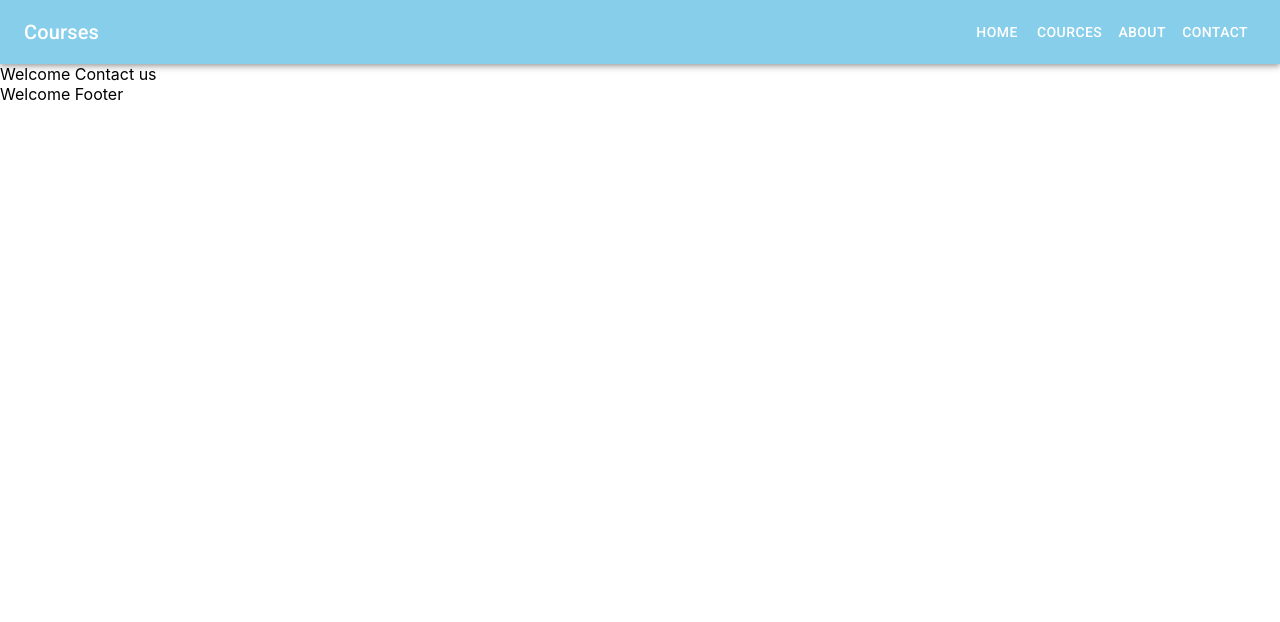
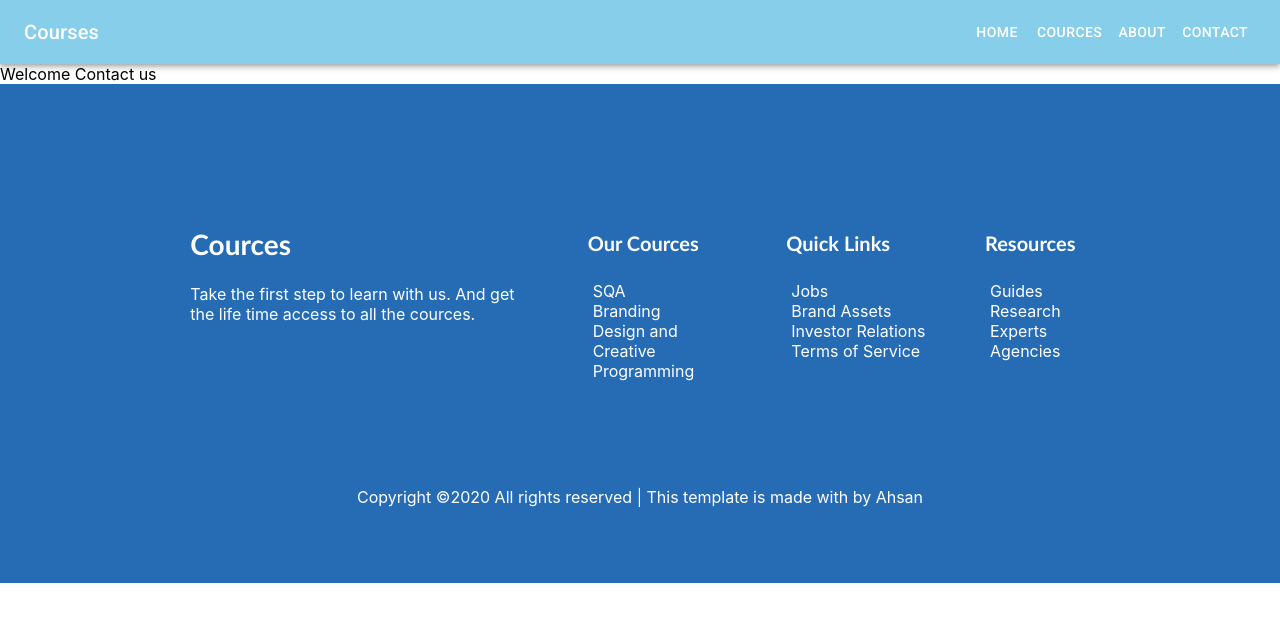
Before and after one commit to AhsanulHaq777/Website-using-WAAPI, a React (Create React App) app: page /contact in a window 1280 px wide. Shown: the top 622 px of the page. Built offline with nearby package versions, Linux system fonts and the light colour scheme.

Commit message:
updated Footer.js and added Footer.css file

```diff
--- /dev/null
+++ b/src/Footer.css
@@ -0,0 +1,41 @@
+#footerbackground {
+
+    background-color: #256cb5;;
+    flex-grow: 1;
+
+}
+
+#footerinnerdiv {
+    padding-top: 120px;
+    padding-bottom: 60px;
+}
+
+#footerbranddiv {
+    text-align: left;
+    color: white;
+    padding-left: 35px;
+}
+
+#footerbrandhead {
+    font-family: 'Trebuchet MS', 'Lucida Sans Unicode', 'Lucida Grande', 'Lucida Sans', Arial, sans-serif;
+    font-size: 28px;
+    font-weight: bolder;
+}
+
+#list {
+    text-align: left;
+    color: white;
+}
+
+#listheading {
+    font-family: 'Trebuchet MS', 'Lucida Sans Unicode', 'Lucida Grande', 'Lucida Sans', Arial, sans-serif;
+    font-size: 20px;
+    padding-left: 35px;
+}
+
+#copyrightdiv {
+    text-align: center;
+    color: white;
+    margin-top: 90px;
+    /* margin-bottom: 30px; */
+}
--- a/src/Footer.js
+++ b/src/Footer.js
@@ -1,9 +1,80 @@
 import React from 'react';
+import './Footer.css'
+
+// import material-ui
+import { makeStyles } from '@material-ui/core/styles';
+import Grid from '@material-ui/core/Grid';
+
+
+const useStyles = makeStyles((theme) => ({
+  root: {
+    flexGrow: 1,
+    alignContent: 'center',
+    // textAlign: 'center',
+    padding: theme.spacing(7)
+  },
+
+  paper: {
+    padding: theme.spacing(1),
+    alignContent: 'center',
+    color: '#256cb5'
+  },
+}));
 
 function Footer() {
+  const classes = useStyles();
   return (
-    <div>
-      Welcome Footer
+    <div id="footerbackground">
+      <div id="footerinnerdiv" className={classes.root}>
+        <Grid container spacing={3} >
+          <Grid item xs={0} sm={0} md={0} lg={1}></Grid>
+          <Grid item xs={12} sm={12} md={12} lg={4}>
+            <div id="footerbranddiv">
+              <h2 id="footerbrandhead">Cources</h2>
+              <p>Take the first step to learn with us. And get the life time access to all the cources.</p>
+            </div>
+          </Grid>
+
+          <Grid item xs={12} sm={4} md={3} lg={2}>
+            <div id="list">
+              <h4 id="listheading">Our Cources</h4>
+              <ul>
+                SQA<br />
+                Branding<br />
+                Design and Creative<br />
+                Programming<br />
+              </ul>
+            </div>
+
+          </Grid>
+          <Grid item xs={12} sm={4} md={3} lg={2}>
+          <div id="list">
+              <h4 id="listheading">Quick Links</h4>
+              <ul>
+                <>Jobs</><br />
+                <>Brand Assets</><br />
+                <>Investor Relations</><br />
+                <>Terms of Service</><br />
+              </ul>
+            </div>
+          </Grid>
+          <Grid item xs={12} sm={4} md={3} lg={2}>
+          <div id="list">
+              <h4 id="listheading">Resources</h4>
+              <ul>
+                <>Guides</><br />
+                <>Research</><br />
+                <>Experts</><br />
+                <>Agencies</><br />
+              </ul>
+            </div>
+          </Grid>
+          <Grid item xs={0} sm={0} md={0} lg={1}></Grid>
+        </Grid>
+        <div id="copyrightdiv">
+          <p>Copyright ©2020 All rights reserved | This template is made with  by Ahsan</p>
+        </div>
+      </div>
     </div>
   );
 }
```
